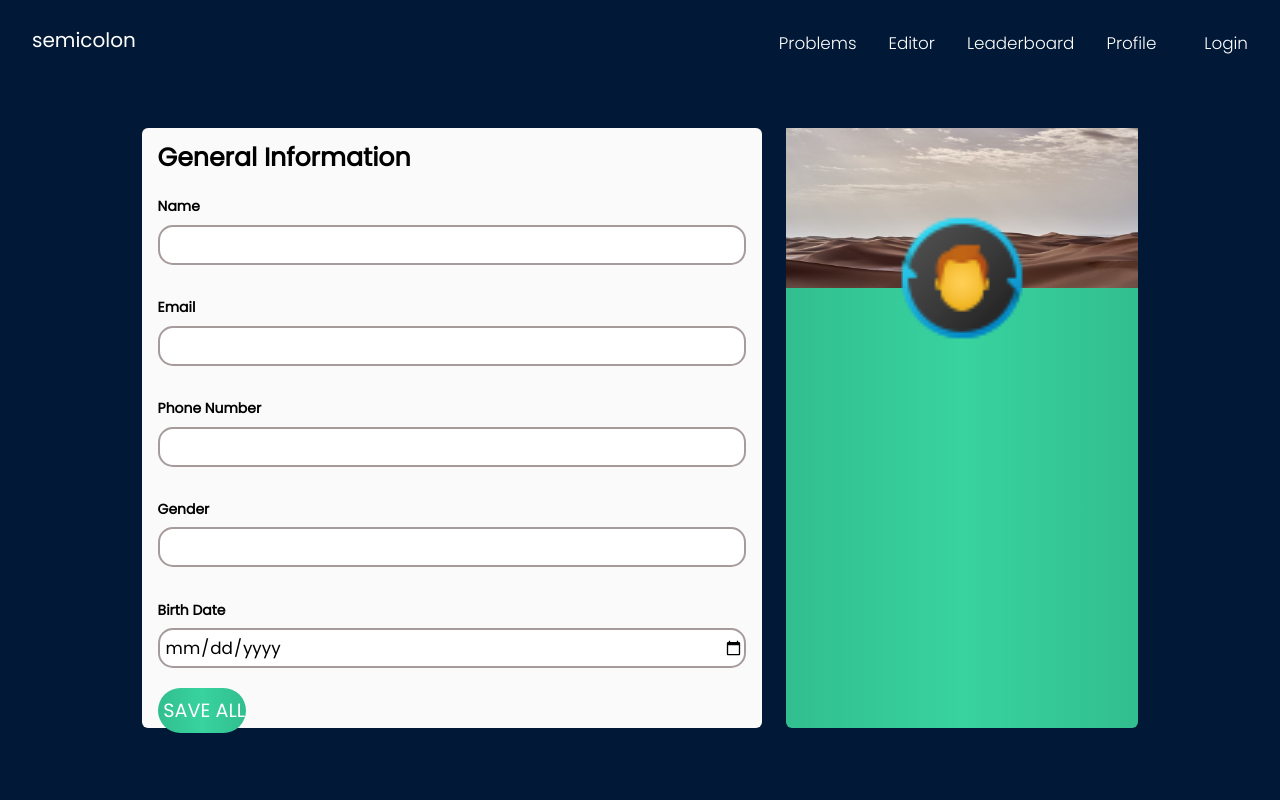
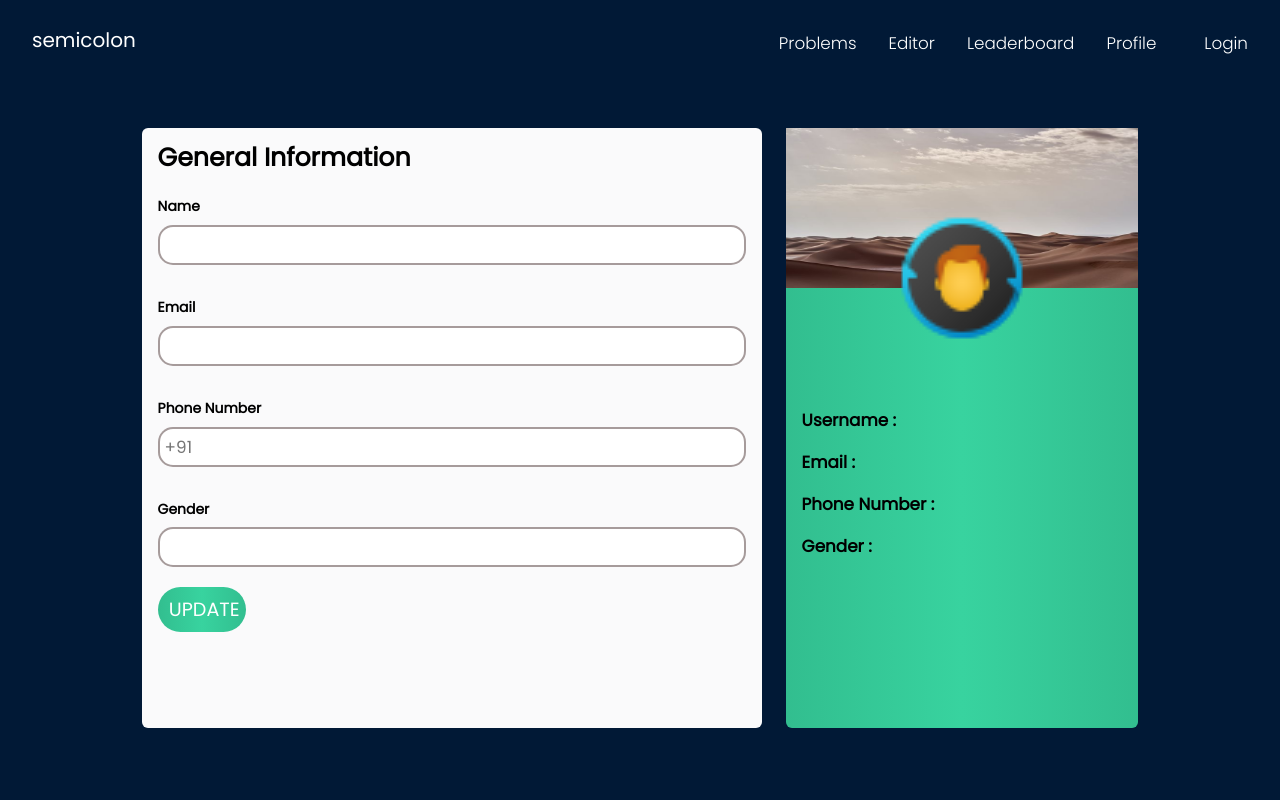
Before and after one commit to Danish1004/online-judge-frontend, a React (Create React App) app: page /profile in a window 1280 px wide. Shown: the top 800 px of the page. Built offline with nearby package versions, Linux system fonts and the light colour scheme; no server answers; sample sign-in values are in the browser's storage.

Commit message:
Updated Profile Page

```diff
--- a/src/pages/login/Login.jsx
+++ b/src/pages/login/Login.jsx
@@ -14,10 +14,7 @@ const Login = () => {
   const navigate = useNavigate();
 
   var myHeaders = new Headers();
-  // myHeaders.append(
-  //   "Cookie",
-  //   "token=eyJhbGciOiJIUzI1NiIsInR5cCI6IkpXVCJ9.eyJ1c2VyaWQiOiJmNTE4OGZjNy0zYTAxLTRhNjMtYjczOS00NzcwYjc0NTBkZjgiLCJpYXQiOjE2ODE4NDQ1ODcsImV4cCI6MTY4MTkzMDk4N30.G3U6CNL660YCr1xxLoKJEQ1OGv9yF9HmJbjPcaeCTMU"
-  // );
+
   myHeaders.append("Content-Type", "application/json");
 
   const handleSubmit = (e) => {
--- a/src/pages/profile/Profile.css
+++ b/src/pages/profile/Profile.css
@@ -124,4 +124,32 @@ input {
   padding: 1rem 0 0 0;
   color: var(--text-color);
   font-weight: var(--font-semi-bold);
+  display: flex;
+  flex-direction: column;
+  gap: 3rem;
 }
+
+.sub-section2 {
+  display: flex;
+  flex-direction: row;
+  gap: 1rem;
+  padding: 0 0 0 1rem;
+}
+.parts {
+  display: flex;
+  flex-direction: row;
+}
+.title-bar,
+.information {
+  display: flex;
+  flex-direction: column;
+  align-items: flex-start;
+  gap: 1rem;
+}
+.title-bar {
+  color: black;
+  font-weight: var(--font-semi-bold);
+}
+.information {
+  font-weight: var(--font-normal);
+}
--- a/src/pages/profile/Profile.jsx
+++ b/src/pages/profile/Profile.jsx
@@ -12,7 +12,6 @@ const Profile = (props) => {
   const [email, setEmail] = useState(props.email);
   const [number, setNumber] = useState("");
   const [gender, setGender] = useState("");
-  const [birthdate, setBirthdate] = useState("");
 
   const fetchUserData = async () => {
     var myHeaders = new Headers();
@@ -57,6 +56,10 @@ const Profile = (props) => {
         contact_number: number,
       },
     });
+    setName("");
+    setEmail("");
+    setNumber("");
+    setGender("");
 
     const response2 = await fetch("https://semicolon.herokuapp.com/api/user", {
       method: "POST",
@@ -66,6 +69,7 @@ const Profile = (props) => {
 
     fetchUserData();
     setUserData(response2);
+    // console.log(response2.message);
   };
 
   return (
@@ -84,6 +88,7 @@ const Profile = (props) => {
                   type="text"
                   name="name"
                   value={name}
+                  placeholder={userData?.profile?.name}
                   onChange={(e) => setName(e.target.value)}
                 />
               </div>
@@ -93,6 +98,7 @@ const Profile = (props) => {
                   type="email"
                   name="email"
                   value={email}
+                  placeholder={userData?.profile?.email}
                   onChange={(e) => setEmail(e.target.value)}
                 />
               </div>
@@ -102,6 +108,7 @@ const Profile = (props) => {
                   type="tel"
                   name="phoneNumber"
                   value={number}
+                  placeholder={`+91 ${userData?.profile?.contact_number || ""}`}
                   onChange={(e) => setNumber(e.target.value)}
                 />
               </div>
@@ -111,21 +118,16 @@ const Profile = (props) => {
                   type="text"
                   name="gender"
                   value={gender}
+                  placeholder={userData?.profile?.gender}
                   onChange={(e) => setGender(e.target.value)}
-                />
-              </div>
-              <div className="sub-head">
-                <h5 className="sub-info">Birth Date</h5>
-                <input
-                  type="date"
-                  name="birthdate"
-                  value={birthdate}
-                  onChange={(e) => setBirthdate(e.target.value)}
                 />
               </div>
             </div>
             <div className="">
-              <input type="submit" className="btn-2" value="Save All" />
+              <input type="submit" className="btn-2" value="Update" />
+            </div>
+            <div className="outpt">
+              <h3>{userData.message}</h3>
             </div>
           </form>
           {/* new div */}
@@ -136,8 +138,23 @@ const Profile = (props) => {
               <img src={user} alt="userimg" />
             </div>
             <div className="user-info">
-              <h2>{userData?.profile?.name}</h2>
-              <h3>{userData?.profile?.username}</h3>
+              <div className="sub-section1">
+                <h2>{userData?.profile?.name}</h2>
+              </div>
+              <div className="sub-section2">
+                <div className="title-bar">
+                  <h4>Username :</h4>
+                  <h4>Email :</h4>
+                  <h4>Phone Number :</h4>
+                  <h4>Gender :</h4>
+                </div>
+                <div className="information">
+                  <h4>{userData?.profile?.username}</h4>
+                  <h4>{userData?.profile?.email}</h4>
+                  <h4>{userData?.profile?.contact_number}</h4>
+                  <h4>{userData?.profile?.gender}</h4>
+                </div>
+              </div>
             </div>
           </div>
         </div>
```
